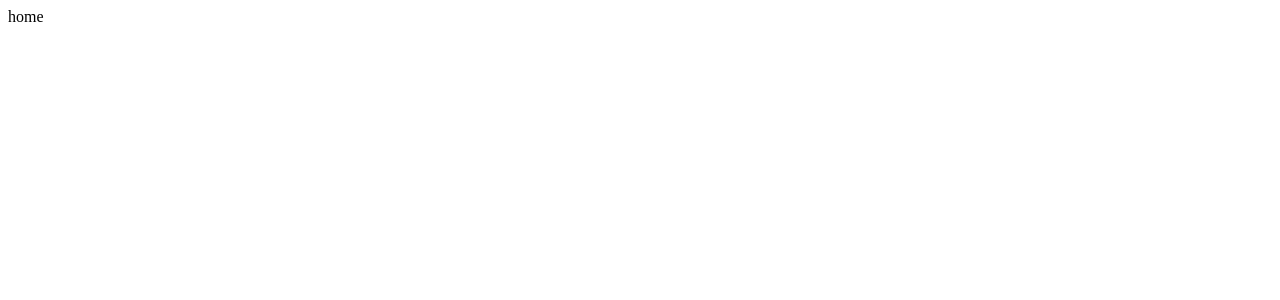
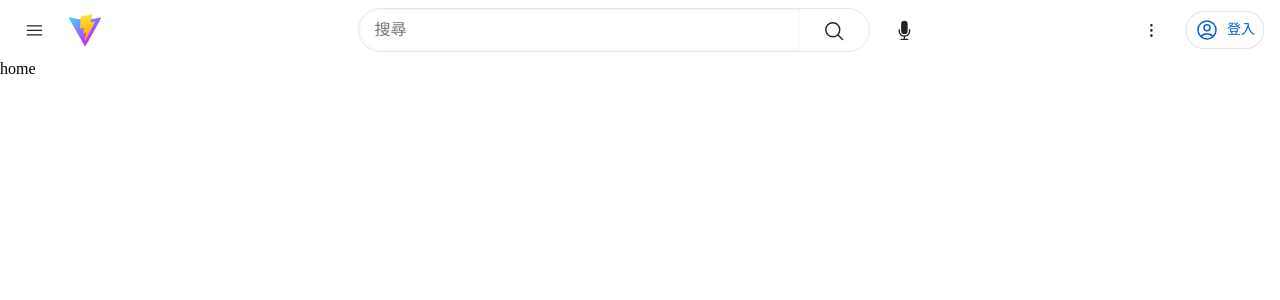
Before and after one commit to luvnft/youtube-shorts-clone, a Next.js app: page / in a window 1280 px wide. Shown: the top 300 px of the page. Built offline with nearby package versions, Linux system fonts and the light colour scheme.

Commit message:
feat: add Header into layout

```diff
--- /dev/null
+++ b/src/app/index.module.css
@@ -0,0 +1,17 @@
+.header {
+  height: var(--header-height);
+  box-sizing: border-box;
+}
+
+.main {
+  padding-block-start: 0;
+  height: 100%;
+  display: flex;
+}
+
+@media screen and (min-width: 768px) {
+  .main {
+    padding-block-start: var(--header-height);
+    height: calc(100% - var(--header-height));
+  }
+}
--- a/src/app/layout.tsx
+++ b/src/app/layout.tsx
@@ -1,4 +1,7 @@
+import Header from "@/components/header/Header";
 import type { Metadata } from "next";
+import "./index.css";
+import styles from "./index.module.css";
 
 export const metadata: Metadata = {
   title: "Next.js + React + TS",
@@ -13,7 +16,8 @@
   return (
     <html lang="en">
       <body>
-        <div id="root">{children}</div>
+        <Header className={styles.header} />
+        <main className={styles.main}>{children}</main>
       </body>
     </html>
   );
--- a/src/app/shorts/App.tsx
+++ b/src/app/shorts/App.tsx
@@ -3,7 +3,6 @@
 import ShortsContainer from "@/components/shortVideo/ShortsContainer";
 import { useMediaQuery } from "@uidotdev/usehooks";
 import Sidebar from "@/components/sidebar/Sidebar";
-import Header from "@/components/header/Header";
 
 const queryClient = new QueryClient();
 const ASIDE_WIDTH = 280;
@@ -15,7 +14,6 @@
 
   return (
     <QueryClientProvider client={queryClient}>
-      <Header className={styles.header} />
       <main className={styles.main}>
         {isDesktopOrLaptop && (
           <Sidebar
--- a/src/app/shorts/page.tsx
+++ b/src/app/shorts/page.tsx
@@ -1,7 +1,6 @@
 "use client";
 
 import dynamic from "next/dynamic";
-import "../index.css";
 
 const App = dynamic(() => import("./App"), { ssr: false });
 
--- a/src/components/header/Header.tsx
+++ b/src/components/header/Header.tsx
@@ -13,8 +13,6 @@
   className,
   ...restProps
 }: HTMLAttributes<HTMLHeadElement>) => {
-  const isMobile = window.innerWidth <= 768;
-
   return (
     <header {...restProps} className={[className, styles.header].join(" ")}>
       <div>
@@ -23,7 +21,7 @@
         </button>
         <img src={logo.src} alt="logo" />
       </div>
-      {!isMobile && (
+
       <div>
         <div className={styles.searchTextBox}>
           <input type="text" name="search" placeholder="搜尋" />
@@ -35,8 +33,7 @@
           {microphoneIcon}
         </button>
       </div>
-      )}
-      {!isMobile && (
+
       <div>
         <button type="button" className={styles.iconButton}>
           {ellipsisVerticalIcon}
@@ -46,7 +43,6 @@
           <span>登入</span>
         </button>
       </div>
-      )}
     </header>
   );
 };
--- a/src/components/header/header.module.css
+++ b/src/components/header/header.module.css
@@ -1,13 +1,23 @@
 .header {
   width: 100%;
+  height: var(--header-height);
   display: grid;
-  grid-template-columns: 1fr auto 1fr;
+  grid-template-columns: 1fr 0 0;
+  align-items: center;
+  gap: 1rem;
   padding-inline: 1rem;
+  position: fixed;
+  top: 0;
+  left: 0;
+  z-index: 600;
+  background-color: transparent;
+  box-sizing: border-box;
 }
 
 .header > div {
   display: flex;
   align-items: center;
+  overflow: hidden;
 }
 
 .header > div:nth-child(3) {
@@ -90,3 +100,10 @@
   width: 1.5rem;
   height: 1.5rem;
 }
+
+@media screen and (min-width: 768px) {
+  .header {
+    background-color: #fff;
+    grid-template-columns: 1fr auto 1fr;
+  }
+}
```
Also changed, not shown: src/app/shorts/app.module.css (+0 -31 lines). Lines whose indentation alone changed are shown as unchanged.
